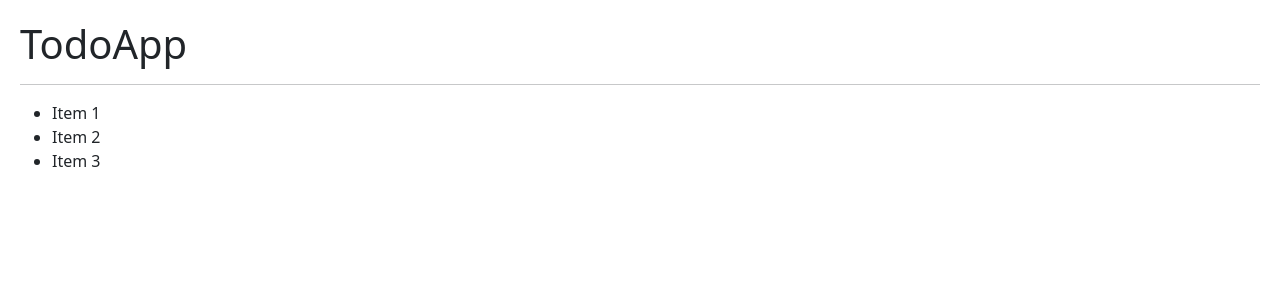
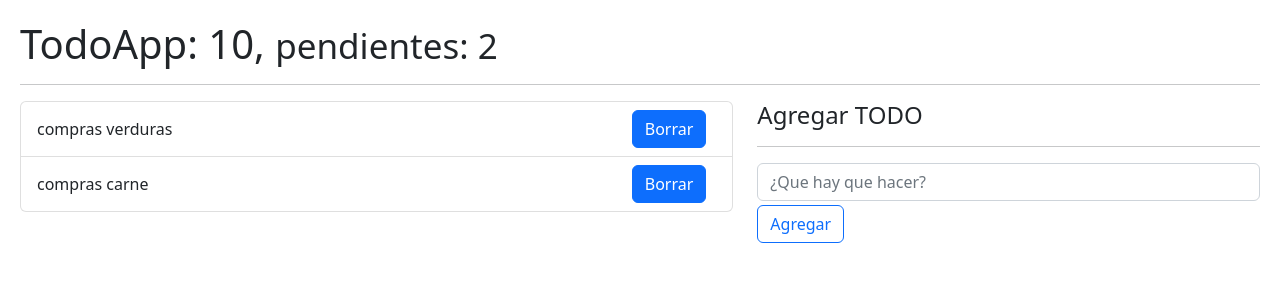
Before and after one commit to reagustin/05-hook-app-vite, a React (Vite) app: page / in a window 1280 px wide. Shown: the top 300 px of the page. Built offline with nearby package versions, Linux system fonts and the light colour scheme.

Commit message:
ejercicio2

```diff
--- /dev/null
+++ b/src/08-useReducer/TodoAdd.jsx
@@ -0,0 +1,38 @@
+import React from 'react'
+import { useState } from 'react';
+
+export const TodoAdd = ({handleNewTodo}) => {
+
+    const [inputValue, setInputValue] = useState({id: '', description: '', done: false});
+
+    const onInputChange = ({target}) => {
+        setInputValue({id:new Date().getTime(), description: target.value, done: false});
+    }
+
+    const onSubmit = (event) => {
+        event.preventDefault();
+        handleNewTodo(inputValue)
+        // console.log(inputValue);
+    }
+
+  return (
+    <>
+        <form onSubmit={  onSubmit }>
+            <input
+                type="text"
+                placeholder="¿Que hay que hacer?"
+                className="form-control"
+                value={inputValue.description}
+                onChange={onInputChange}
+            />
+
+            <button
+                type="submit"
+                className="btn btn-outline-primary mt-1"
+            >
+                Agregar
+            </button>
+        </form>
+    </>
+  )
+}
--- a/src/08-useReducer/TodoApp.jsx
+++ b/src/08-useReducer/TodoApp.jsx
@@ -1,4 +1,6 @@
 import { useReducer } from "react";
+import { TodoAdd } from "./TodoAdd";
+import { TodoList } from "./TodoList";
 import { todoReducer } from "./todoReducer";
 
 const initialState = [
@@ -9,7 +11,7 @@ const initialState = [
     },
     {
         id: new Date().getTime() * 3,
-        description: 'compras verduras',
+        description: 'compras carne',
         done: false,
     },
 ]
@@ -17,17 +19,33 @@ const initialState = [
     export const TodoApp = () => {
 
         const [todos, dispatchTodo] = useReducer(todoReducer, initialState )
+
+        const handleNewTodo = (todo) => {
+            console.log({todo});
+        }
+
+
       return (
         <>
-            <h1>TodoApp</h1>
+            <h1>TodoApp: 10, <small>pendientes: 2</small> </h1>
             <hr/>
 
-            <ul>
-                <li>Item 1</li>
-                <li>Item 2</li>
-                <li>Item 3</li>
+            <div className="row">
+                <div className="col-7">
+                    <TodoList todos={todos}/>
 
-            </ul>
+                </div>
+
+                <div className="col-5">
+                    <h4>Agregar TODO</h4>
+                    <hr/>
+
+                    <TodoAdd handleNewTodo={handleNewTodo}/>
+                </div>
+
+            </div>
+
+
         </>
       )
     }
--- /dev/null
+++ b/src/08-useReducer/TodoItem.jsx
@@ -0,0 +1,11 @@
+
+export const TodoItem = ({todo}) => {
+  return (
+    <>
+        <li key={todo.id} className="list-group-item d-flex justify-content-between">
+            <span className="align-self-center"> {todo.description} </span>
+            <button className="btn btn-primary">Borrar</button>
+        </li>
+    </>
+  )
+}
--- /dev/null
+++ b/src/08-useReducer/TodoList.jsx
@@ -0,0 +1,15 @@
+import { TodoItem } from "./TodoItem"
+
+export const TodoList = ({todos}) => {
+  return (
+    <>
+        <ul className="list-group">
+            {
+                todos.map( todo => (
+                    <TodoItem key={todo.id} todo={todo}/>
+                ))
+            }
+        </ul>
+    </>
+  )
+}
```
